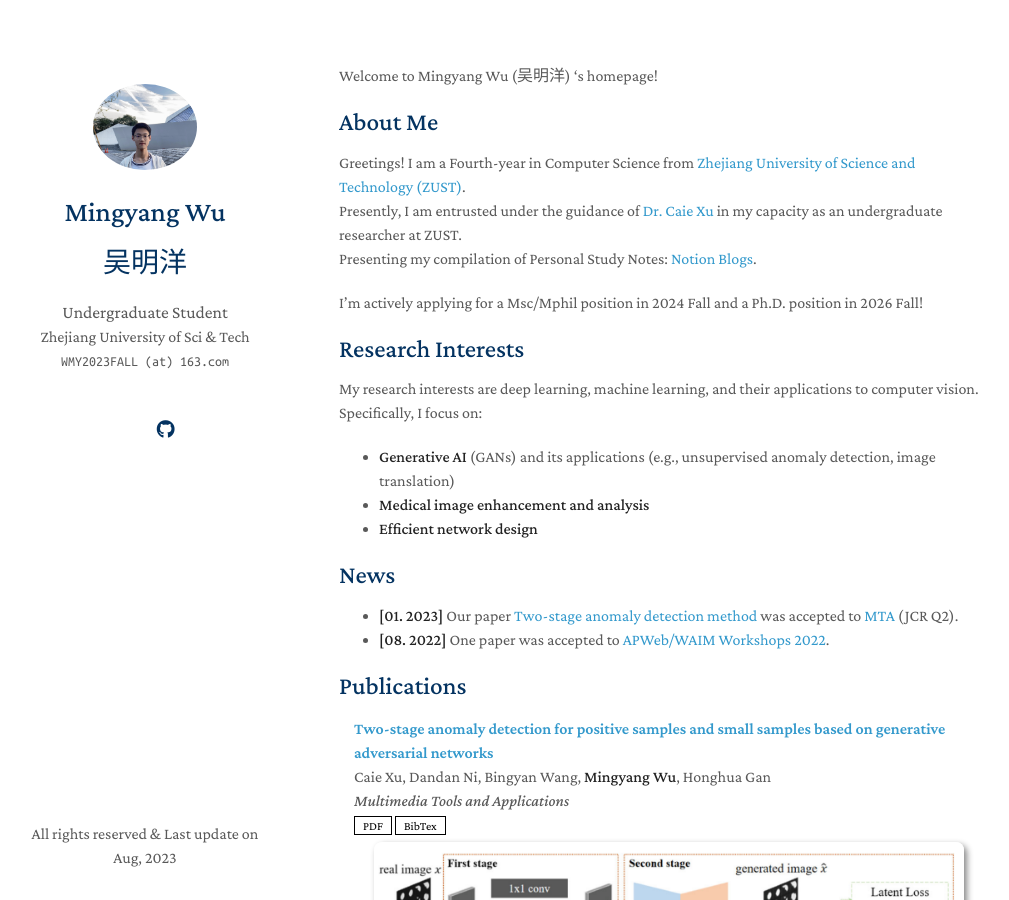
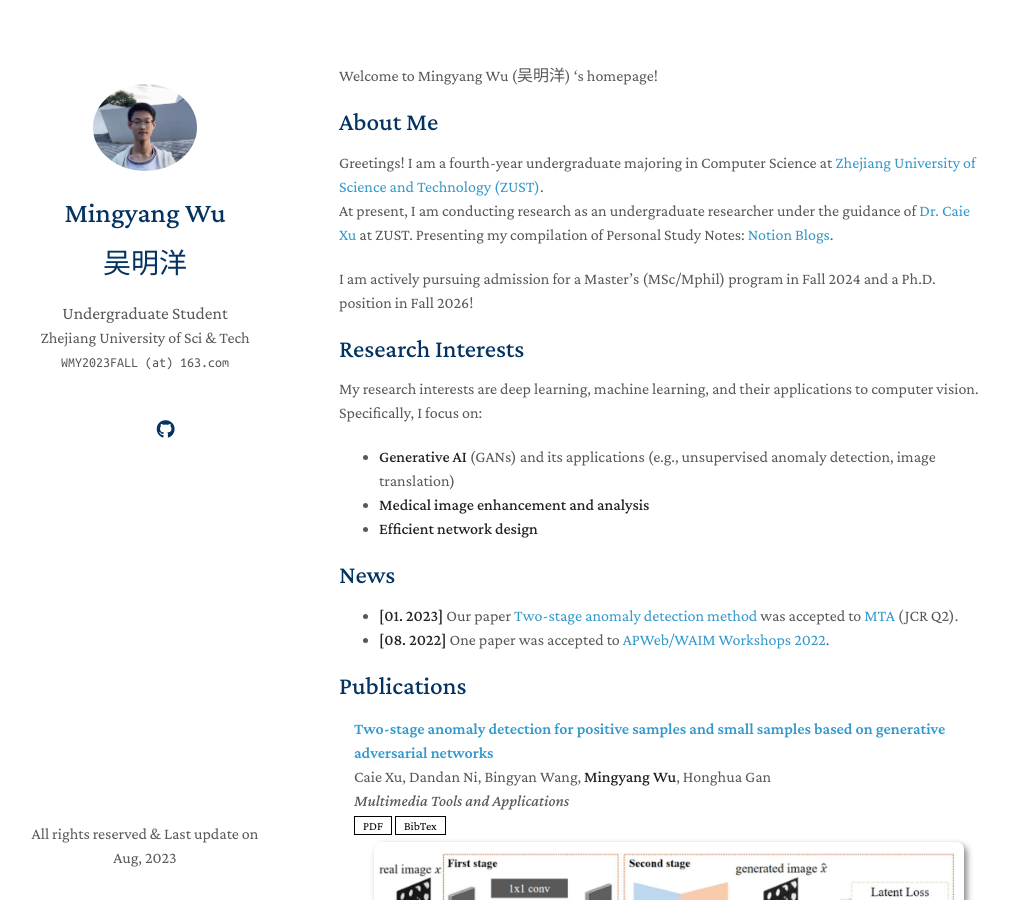
Before and after one commit to mingyang5/mingyang5.github.io, a Jekyll site: the page built from index.md, in a window 1280 px wide and 900 px high. Shown: the whole window, without its empty margins (131-1140 px from the left). Built offline with Jekyll 4.4.1, drawn with Linux system fonts in a browser that asks for light colours; nearby versions of some CDN libraries; a style sheet for code colours, icons or effects is not loaded.

Commit message:
update information

```diff
--- a/_config.yml
+++ b/_config.yml
@@ -16,6 +16,7 @@ canonical: https://MingYWu.github.io/
 google_scholar:
 cv_link: assets/files/curriculum_vitae_cn.pdf
 github_link: https://github.com/MingYWu
+# Zhihu: https://www.zhihu.com/people/wmy-77-89
 linkedin:
 twitter:
 
--- a/index.md
+++ b/index.md
@@ -6,11 +6,11 @@ Welcome to Mingyang Wu (吴明洋) 's homepage!
 
 ## About Me
 
-Greetings! I am a Fourth-year in Computer Science from [Zhejiang University of Science and Technology (ZUST)](https://www.zust.edu.cn/).
-Presently, I am entrusted under the guidance of [Dr. Caie Xu](https://dblp.org/pid/210/3757.html) in my capacity as an undergraduate researcher at ZUST.
+Greetings! I am a fourth-year undergraduate majoring in Computer Science at [Zhejiang University of Science and Technology (ZUST)](https://www.zust.edu.cn/).
+At present, I am conducting research as an undergraduate researcher under the guidance of [Dr. Caie Xu](https://dblp.org/pid/210/3757.html) at ZUST.
 Presenting my compilation of Personal Study Notes: [Notion Blogs](https://mingyangwu.notion.site/mingyangwu/Mingyang-Wu-ef040699379a4eba875f5e1d72deb2ce).
 
-I'm actively applying for a Msc/Mphil position in 2024 Fall and  a Ph.D. position in 2026 Fall!
+I am actively pursuing admission for a Master's (MSc/Mphil) program in Fall 2024 and a Ph.D. position in Fall 2026!
 
 ## Research Interests
 
```
Also changed, not shown: assets/img/avatar.png, 4 other files.
